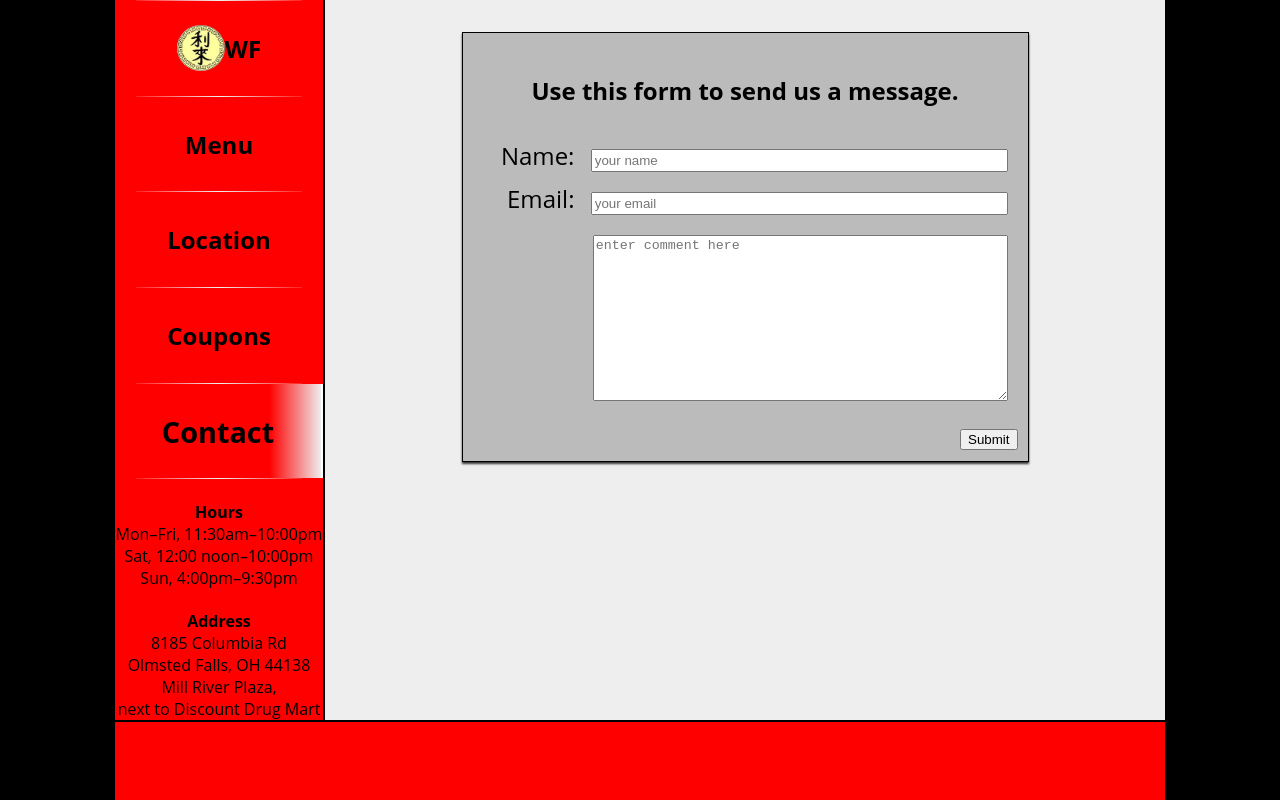
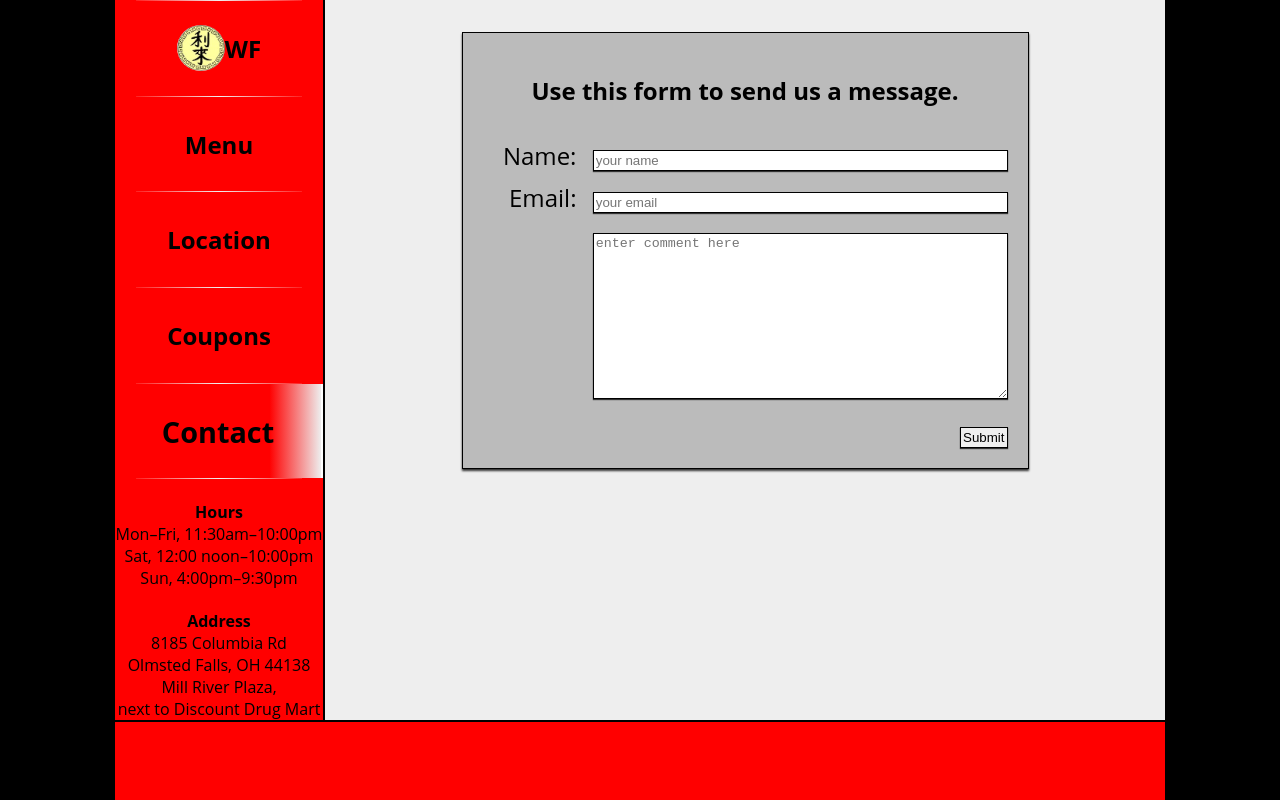
Before and after one commit to scatterbrain-d/wokofthefalls, a React (Create React App) app: page /wokofthefalls/contact in a window 1280 px wide. Built offline with nearby package versions, Linux system fonts and the light colour scheme.

Commit message:
style tweaks on map/contact

```diff
--- a/src/index.css
+++ b/src/index.css
@@ -1,7 +1,6 @@
 body {
     background-color: black;
     margin:0;
-    /*font-family: 'Acme', sans-serif;*/
     font-family: 'Open Sans', sans-serif;
 
 }
@@ -61,6 +60,7 @@ body {
     align-items: center;
     list-style: none;
     flex-wrap: wrap;
+    font-size: 0.75em;
 }
 
 .navbar li {
@@ -115,14 +115,13 @@ body {
     margin: 0;
 }
 
-@media screen and (max-width: 450px) {
+/* ----- Larger screen settings ----- */
+
+@media screen and (min-width: 450px) {
     .navbar ul {
-        font-size: 0.75em;
+        font-size: 1em;
     }
 }
-
-
-/* ----- Larger screen settings ----- */
 
 @media screen and (min-width: 550px) {
     .navbar ul {
@@ -307,7 +306,8 @@ h2 {
 }
 
 .map iframe {
-    border: 5px solid darkgoldenrod;
+    border: 2px solid black;
+    box-shadow: 0 2px 2px #333;
     max-width: 700px;
 }
 
@@ -335,7 +335,7 @@ h2 {
 .menu li {
     list-style: none;
     display: inline;
-    margin: 20px;
+    margin: 0 20px;
     padding: 0 10px;
     border: 2px solid black;
     background-color: red;
@@ -396,10 +396,15 @@ h2 {
     max-height: 90%
 }
 
+.contact input, textarea, button {
+    margin: 10px;
+    padding: 2px;
+    border: 1px solid black;
+    box-shadow: 0 1px 1px #333;
+}
+
 .contact input, textarea {
     width: 75%;
-    margin: 10px;
-    padding: 2px;
 }
 
 .contact textarea {
```
